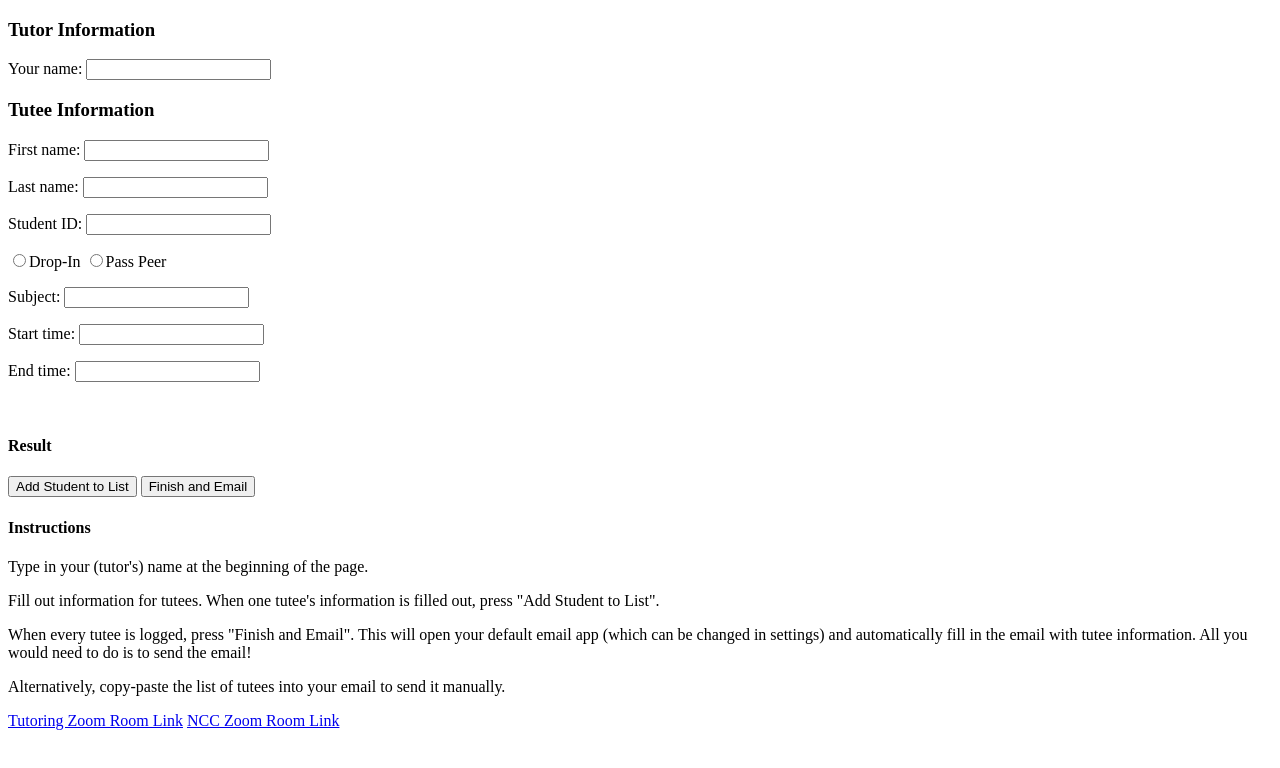
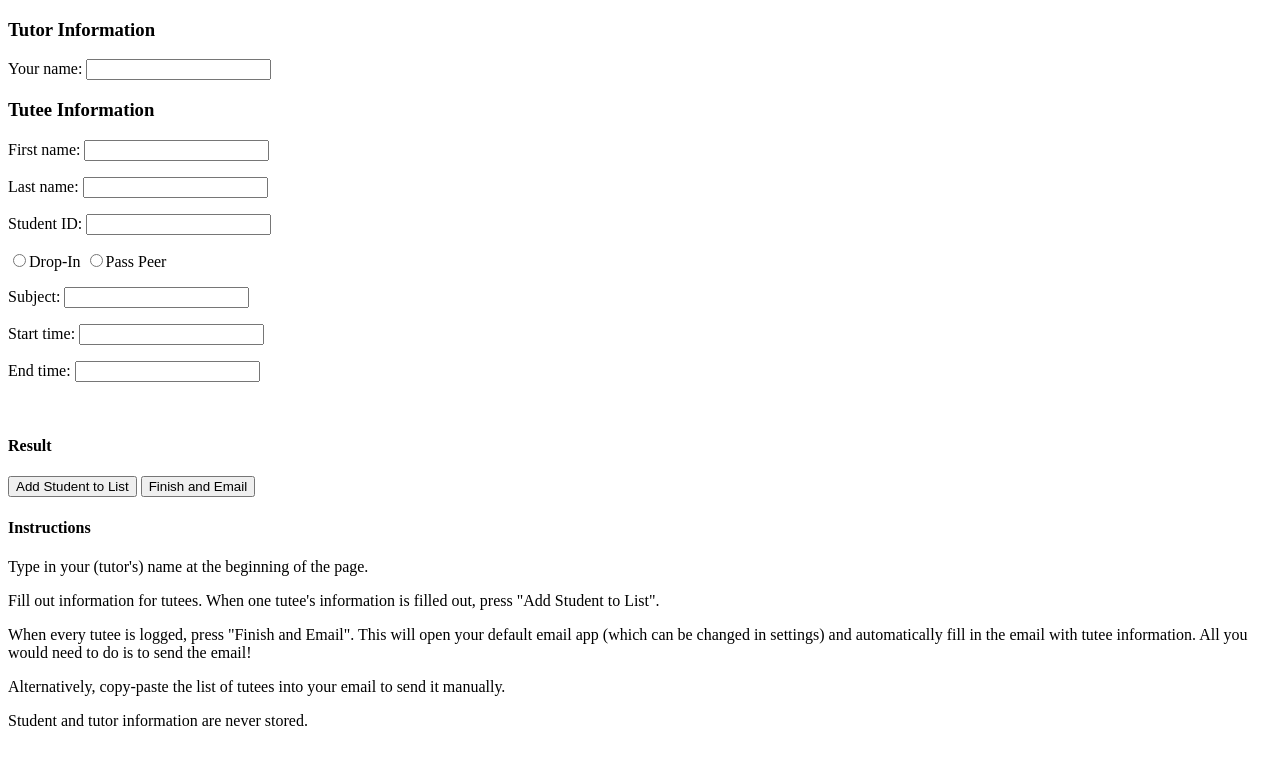
Before and after one commit to JasonFeng365/email-sender, a plain HTML site: page index.html in a window 1280 px wide. Drawn offline with nearby package versions, Linux system fonts and the light colour scheme.

Commit message:
Update index.html

```diff
--- a/index.html
+++ b/index.html
@@ -33,8 +33,7 @@
 <p>Fill out information for tutees. When one tutee's information is filled out, press "Add Student to List".</p>
 <p>When every tutee is logged, press "Finish and Email". This will open your default email app (which can be changed in settings) and automatically fill in the email with tutee information. All you would need to do is to send the email!</p>
 <p>Alternatively, copy-paste the list of tutees into your email to send it manually.</p>
-<a href="https://cccconfer.zoom.us/j/95395127099?pwd=c1dnQzFjTWw3TUhnVjdwTFUyOU1kdz09#success">Tutoring Zoom Room Link</a>
-<a href="https://cccconfer.zoom.us/j/95474632352?pwd=ZUR1eWhvYlk2ZUphbisrVkZ5dEJWQT09#success">NCC Zoom Room Link</a>
+<p>Student and tutor information are never stored.</p>
 </div>
 </div>
 
```
